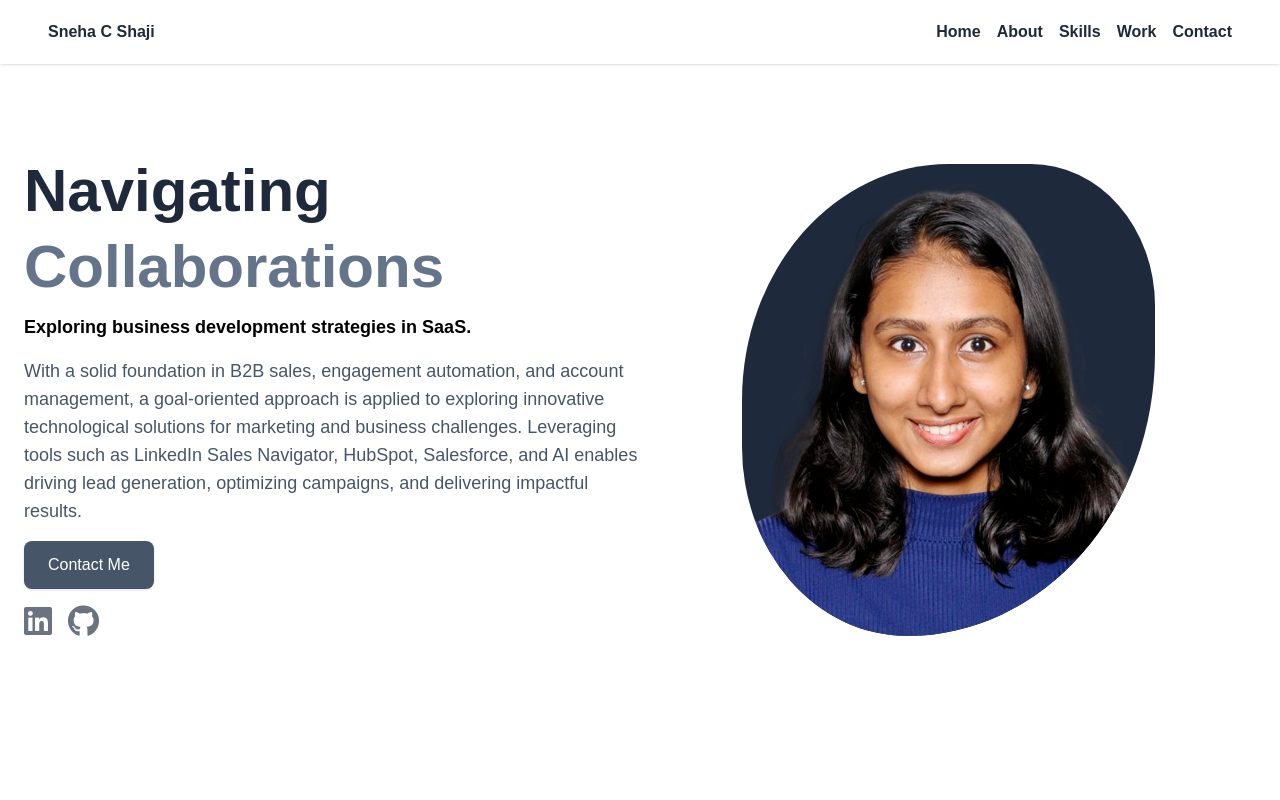
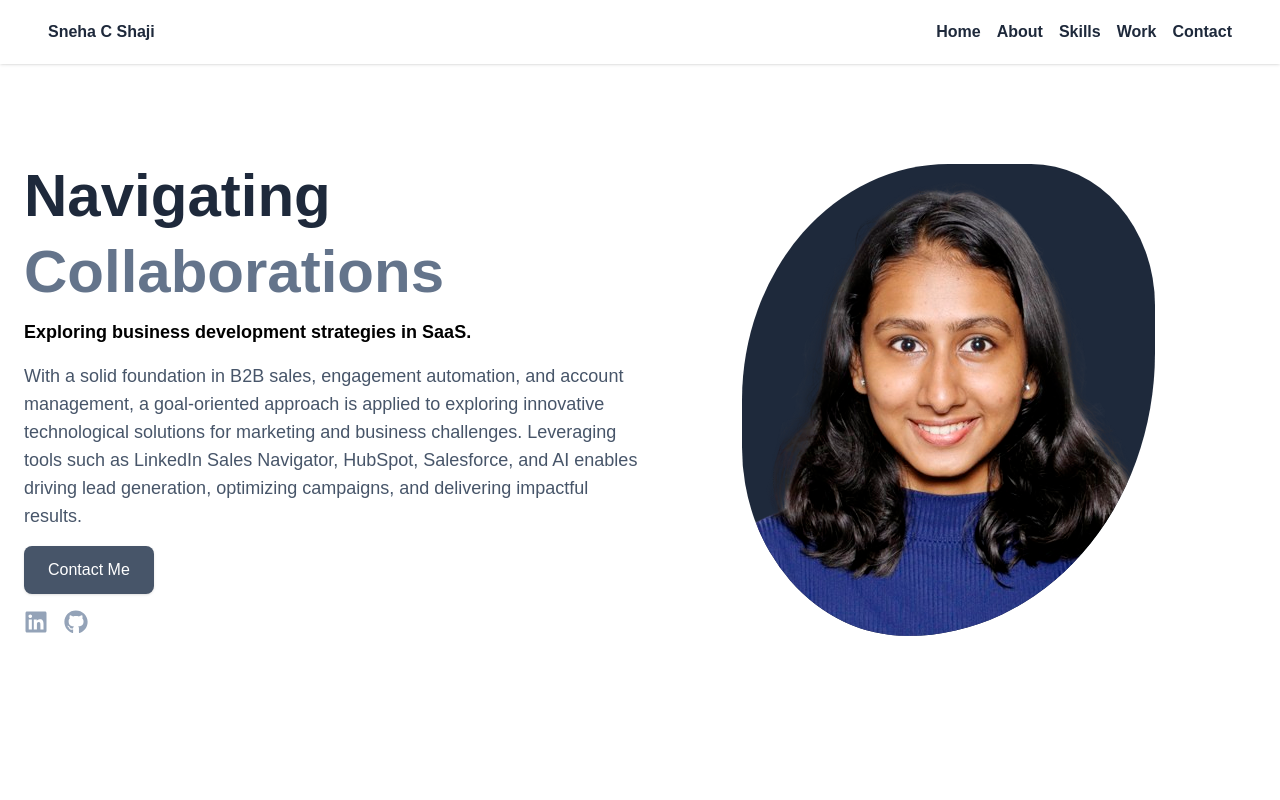
Before and after one commit to sneha2180/sneha-portfolio-react2, a React (Create React App) app: page / in a window 1280 px wide. Shown: the top 800 px of the page. Built offline with nearby package versions, Linux system fonts and the light colour scheme; a small style sheet from the web is missing.

Commit message:
Social links added

```diff
--- a/src/components/Footer.jsx
+++ b/src/components/Footer.jsx
@@ -1,42 +1,42 @@
 import React from "react";
-import { FaGithub, FaLinkedin, FaTwitter } from "react-icons/fa"; // Import social icons
+import { FaGithub, FaLinkedin} from "react-icons/fa"; // Import social icons
 
 const Footer = () => {
   return (
-    <footer className="bg-gray-900 text-white py-6 mt-12">
+    <footer className="bg-white-900 text-slate-900 py-6 mt-12">
       <div className="container mx-auto px-4 sm:px-6 lg:px-8">
         <div className="flex justify-between items-center">
           {/* Social Links */}
           <div className="flex space-x-4">
             <a
-              href="https://github.com"
+              href="https://github.com/sneha2180"
               target="_blank"
               rel="noopener noreferrer"
-              className="text-gray-200 hover:text-gray-400"
+              className="text-slate-400 hover:text-slate-500"
             >
               <FaGithub className="text-2xl" />
             </a>
             <a
-              href="https://linkedin.com"
+              href="https://www.linkedin.com/in/sneha-c-shaji/"
               target="_blank"
               rel="noopener noreferrer"
-              className="text-gray-200 hover:text-gray-400"
+              className="text-slate-500 hover:text-gray-400"
             >
               <FaLinkedin className="text-2xl" />
             </a>
-            <a
+            {/* <a
               href="https://twitter.com"
               target="_blank"
               rel="noopener noreferrer"
               className="text-gray-200 hover:text-gray-400"
             >
               <FaTwitter className="text-2xl" />
-            </a>
+            </a> */}
           </div>
 
           {/* Copyright Text */}
-          <div className="text-gray-200 text-center">
-            &copy; {new Date().getFullYear()} Your Name. All Rights Reserved.
+          <div className="text-slate-900 text-right">
+            &copy; {new Date().getFullYear()} Sneha C Shaji. All Rights Reserved.
           </div>
         </div>
       </div>
--- a/src/components/Home.jsx
+++ b/src/components/Home.jsx
@@ -1,36 +1,31 @@
 import React from "react";
+import { FaLinkedin, FaGithub } from "react-icons/fa"; // Importing social icons
 import profilePic from "../assets/images/perfil.png"
 
 const Home = () => {
   return (
     <section
       id="home"
-      className="h-screen flex items-center justify-center  "
+      className="h-screen flex items-center justify-center"
     >
       <div className="container mx-auto px-6 flex flex-col md:flex-row items-center" style={{ fontFamily: "Poppins, sans-serif" }}>
         {/* Left Side */}
-        <div className="text-center md:text-left md:w-1/2 space-y-4" >
+        <div className="text-center md:text-left md:w-1/2 space-y-4">
           <h1 className="text-4xl md:text-6xl font-bold text-slate-800">
             Navigating
           </h1>
-          <p>
           <h1 className="text-4xl md:text-6xl font-bold text-slate-500">
             Collaborations
           </h1>
-          </p>
-          <p>
-          <h5 className=" font-bold text-lg">
+          <h5 className="font-bold text-lg">
             Exploring business development strategies in SaaS.
           </h5>
-          </p>
-
           <p className="text-lg text-slate-600">
             With a solid foundation in B2B sales, engagement automation, and account management,
             a goal-oriented approach is applied to exploring innovative technological solutions for marketing and business challenges.
             Leveraging tools such as LinkedIn Sales Navigator, HubSpot, Salesforce, and AI enables driving lead generation, optimizing campaigns,
             and delivering impactful results.
           </p>
-
           <div>
             <a href="#contact">
               <button className="bg-slate-600 text-white px-6 py-3 rounded-lg shadow hover:bg-slate-700">
@@ -43,25 +38,18 @@ const Home = () => {
           <div className="flex space-x-4 justify-center md:justify-start mt-4">
             <a
               href="https://www.linkedin.com/in/sneha-c-shaji/"
-              className="text-gray-500 hover:text-slate-800"
+              className="text-slate-400 hover:text-slate-800"
               aria-label="LinkedIn"
             >
-              <i className="fab fa-linkedin fa-2x"></i>
+              <FaLinkedin className="text-2xl" />
             </a>
             <a
               href="https://github.com/sneha2180"
-              className="text-gray-500 hover:text-slate-800"
+              className="text-slate-400 hover:text-slate-800"
               aria-label="GitHub"
             >
-              <i className="fab fa-github fa-2x"></i>
+              <FaGithub className="text-2xl" />
             </a>
-            {/* <a
-              href="#"
-              className="text-gray-500 hover:text-slate-800"
-              aria-label="Twitter"
-            >
-              <i className="fab fa-twitter fa-2x"></i>
-            </a> */}
           </div>
         </div>
 
--- a/src/components/Navbar.jsx
+++ b/src/components/Navbar.jsx
@@ -85,39 +85,39 @@ const Navbar = () => {
         </div>
         {/* Dropdown Menu for Small Screens */}
         {isOpen && (
-          <div className="md:hidden mt-2 space-y-2">
+          <div className="md:hidden mt-2 space-y-2 bg-slate-300">
             <a
               href="#home"
               onClick={(e) => handleScroll(e, "#home")}
-              className="block text-gray-600 hover:text-gray-400"
+              className="block text-gray-600 hover:text-gray-400 pl-6"
             >
               Home
             </a>
             <a
               href="#about"
               onClick={(e) => handleScroll(e, "#about")}
-              className="block text-gray-600 hover:text-gray-400"
+              className="block text-gray-600 hover:text-gray-400 pl-6"
             >
               About
             </a>
             <a
               href="#skills"
               onClick={(e) => handleScroll(e, "#skills")}
-              className="block text-gray-600 hover:text-gray-400"
+              className="block text-gray-600 hover:text-gray-400 pl-6"
             >
               Skills
             </a>
             <a
               href="#work"
               onClick={(e) => handleScroll(e, "#work")}
-              className="block text-gray-600 hover:text-gray-400"
+              className="block text-gray-600 hover:text-gray-400 pl-6"
             >
               Work
             </a>
             <a
               href="#contact"
               onClick={(e) => handleScroll(e, "#contact")}
-              className="block text-gray-600 hover:text-gray-400"
+              className="block text-gray-600 hover:text-gray-400 pl-6"
             >
               Contact
             </a>
```
Lines whose indentation alone changed are shown as unchanged.
